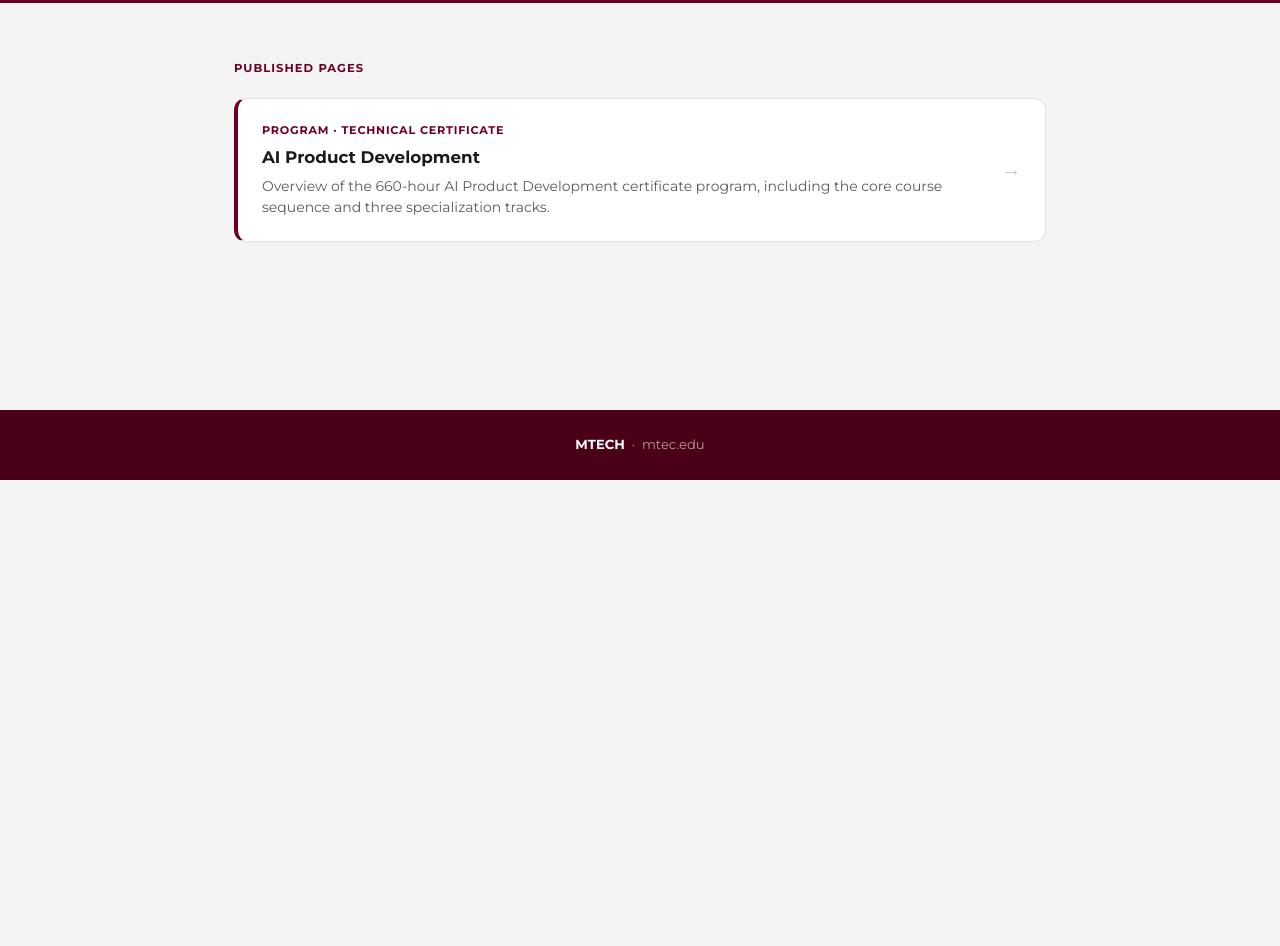
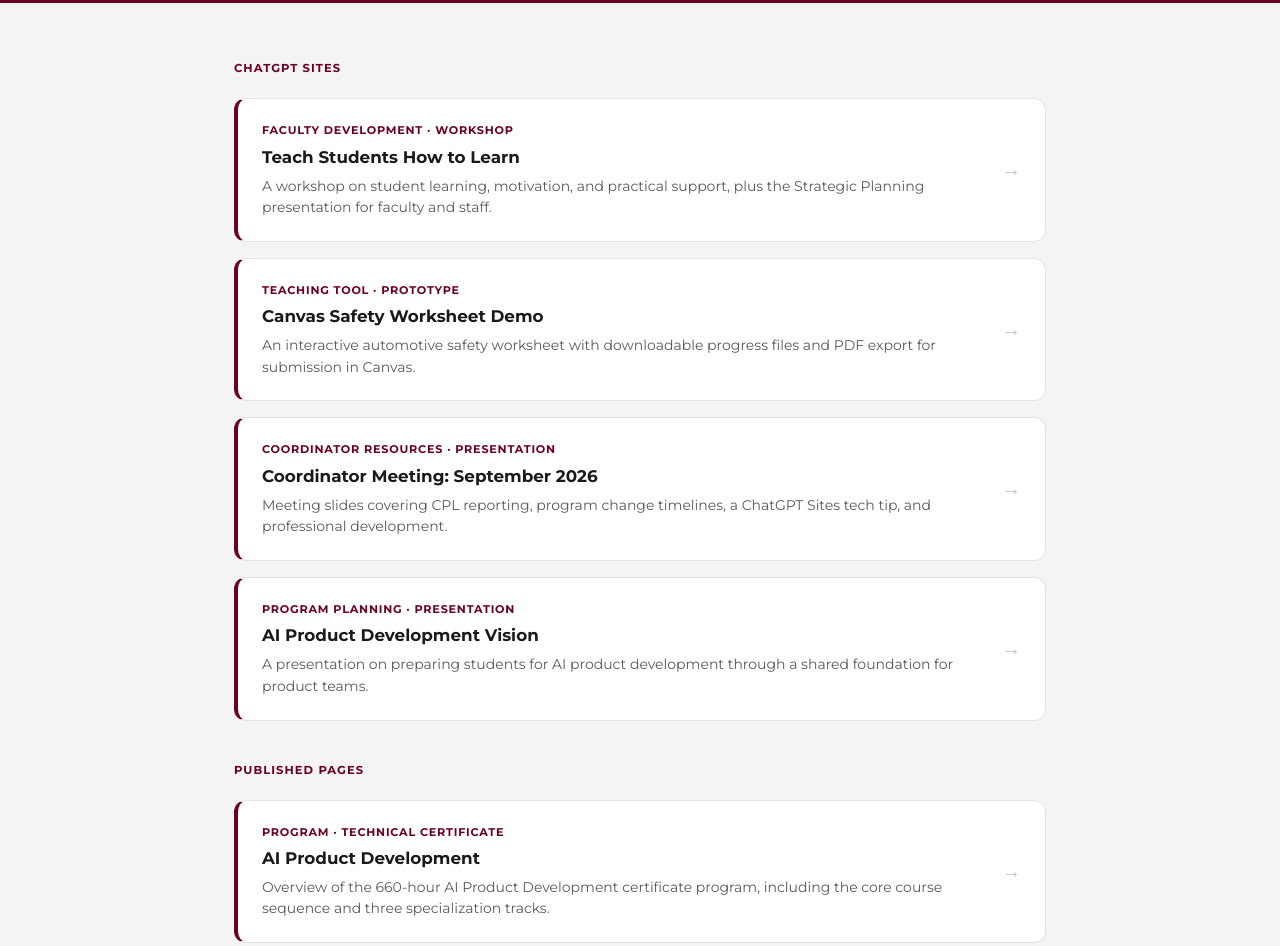
Before and after one commit to alancb/mtech-pages, a plain HTML site: page index.html in a window 1280 px wide. Shown: the part 320-1266 px from the top of the page. Before the commit the page ends 800 px from the top, so only its background shows below. Drawn offline with Linux system fonts and the light colour scheme.

Commit message:
Add all four published ChatGPT Sites to the resource directory

```diff
--- a/index.html
+++ b/index.html
@@ -3,7 +3,7 @@
 <head>
   <meta charset="UTF-8" />
   <meta name="viewport" content="width=device-width, initial-scale=1.0" />
-  <title>MTECH — Shared Resources</title>
+  <title>MTECH: Shared Resources</title>
   <link rel="preconnect" href="https://fonts.googleapis.com" />
   <link rel="preconnect" href="https://fonts.gstatic.com" crossorigin />
   <link href="https://fonts.googleapis.com/css2?family=Montserrat:wght@400;500;600;700;800&display=swap" rel="stylesheet" />
@@ -77,11 +77,14 @@
 
     /* ── MAIN ── */
     .container {
+      width: 100%;
       max-width: 860px;
       margin: 0 auto;
       padding: 56px 24px 80px;
       flex: 1;
     }
+
+    .resource-section + .resource-section { margin-top: 40px; }
 
     .section-label {
       font-size: 0.72rem;
@@ -115,6 +118,10 @@
     .page-card:hover {
       box-shadow: 0 6px 24px rgba(0,0,0,0.09);
       border-left-color: var(--maroon-mid);
+    }
+    .page-card:focus-visible {
+      outline: 3px solid var(--maroon);
+      outline-offset: 4px;
     }
     .page-card-tag {
       font-size: 0.7rem;
@@ -167,7 +174,51 @@
 </section>
 
 <main class="container">
-  <div class="section-label">Published Pages</div>
+  <section class="resource-section" aria-labelledby="chatgpt-sites-heading">
+    <h2 class="section-label" id="chatgpt-sites-heading">ChatGPT Sites</h2>
+    <div class="pages-list">
+
+      <a class="page-card" href="https://mtech-teach-students-how-to-learn.mountainland-7451.chatgpt.site">
+        <div class="page-card-body">
+          <div class="page-card-tag">Faculty Development · Workshop</div>
+          <h3 class="page-card-title">Teach Students How to Learn</h3>
+          <div class="page-card-desc">A workshop on student learning, motivation, and practical support, plus the Strategic Planning presentation for faculty and staff.</div>
+        </div>
+        <div class="page-card-arrow" aria-hidden="true">→</div>
+      </a>
+
+      <a class="page-card" href="https://canvas-safety-worksheet-demo.mountainland-7451.chatgpt.site">
+        <div class="page-card-body">
+          <div class="page-card-tag">Teaching Tool · Prototype</div>
+          <h3 class="page-card-title">Canvas Safety Worksheet Demo</h3>
+          <div class="page-card-desc">An interactive automotive safety worksheet with downloadable progress files and PDF export for submission in Canvas.</div>
+        </div>
+        <div class="page-card-arrow" aria-hidden="true">→</div>
+      </a>
+
+      <a class="page-card" href="https://mtech-reporting-timelines.mountainland-7451.chatgpt.site">
+        <div class="page-card-body">
+          <div class="page-card-tag">Coordinator Resources · Presentation</div>
+          <h3 class="page-card-title">Coordinator Meeting: September 2026</h3>
+          <div class="page-card-desc">Meeting slides covering CPL reporting, program change timelines, a ChatGPT Sites tech tip, and professional development.</div>
+        </div>
+        <div class="page-card-arrow" aria-hidden="true">→</div>
+      </a>
+
+      <a class="page-card" href="https://mtech-ai-product-development.mountainland-7451.chatgpt.site">
+        <div class="page-card-body">
+          <div class="page-card-tag">Program Planning · Presentation</div>
+          <h3 class="page-card-title">AI Product Development Vision</h3>
+          <div class="page-card-desc">A presentation on preparing students for AI product development through a shared foundation for product teams.</div>
+        </div>
+        <div class="page-card-arrow" aria-hidden="true">→</div>
+      </a>
+
+    </div>
+  </section>
+
+  <section class="resource-section" aria-labelledby="published-pages-heading">
+    <h2 class="section-label" id="published-pages-heading">Published Pages</h2>
     <div class="pages-list">
 
       <a class="page-card" href="ai-product-development.html">
@@ -180,6 +231,7 @@
       </a>
 
     </div>
+  </section>
 </main>
 
 <footer class="page-footer">
```
Lines whose indentation alone changed are shown as unchanged.
